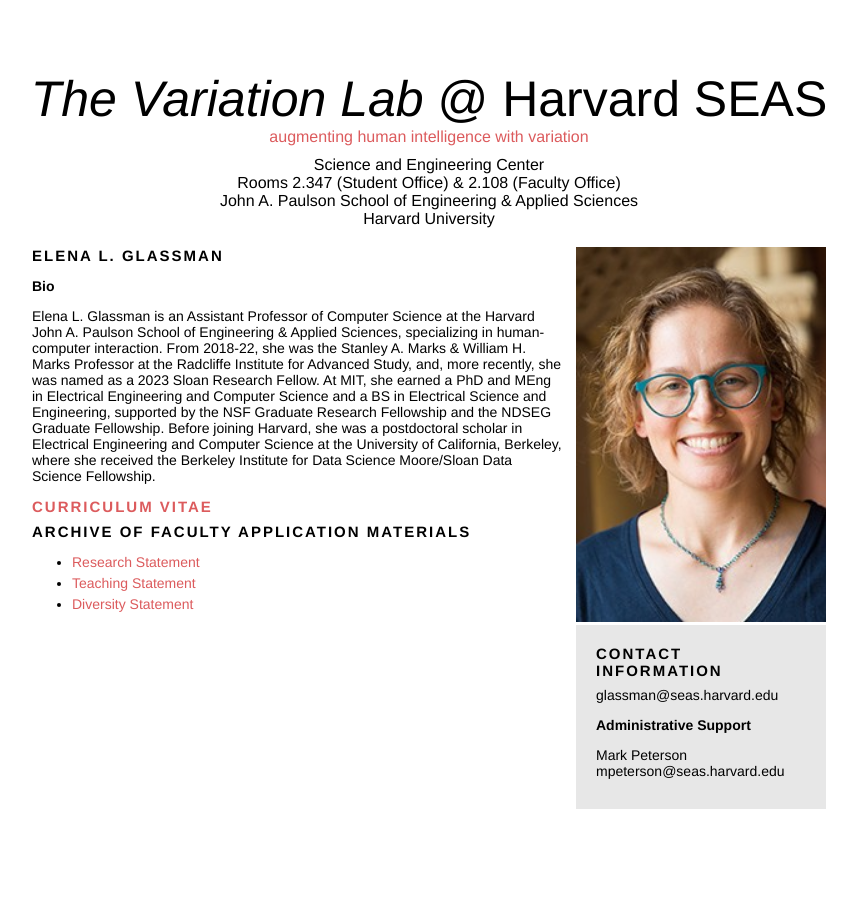
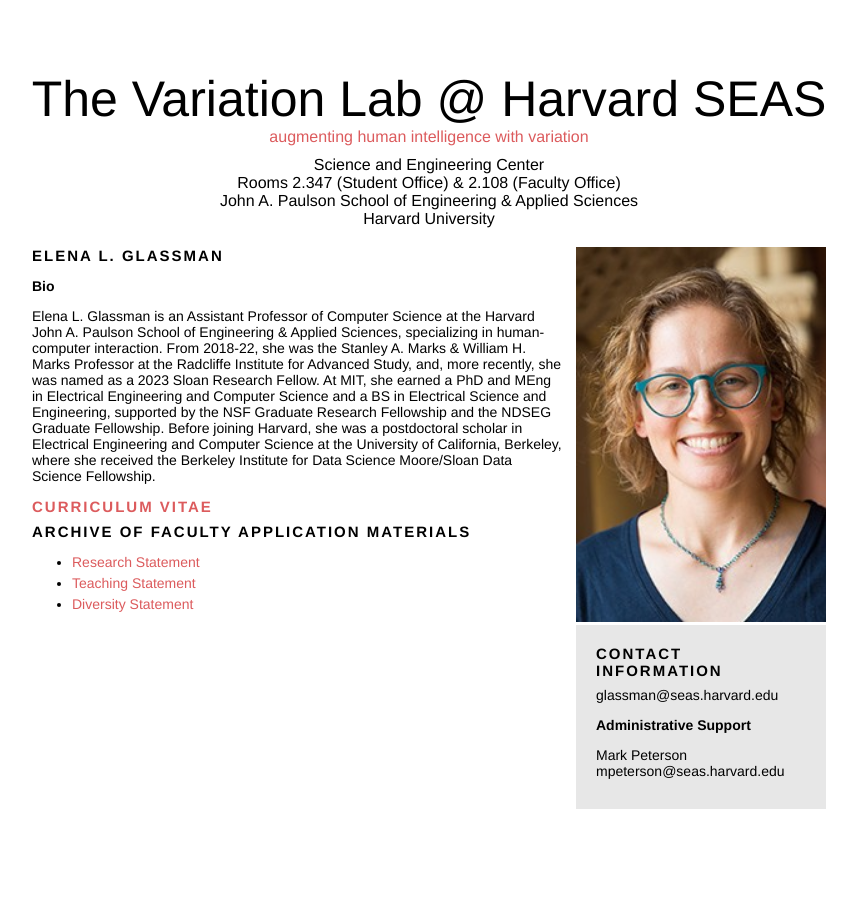
Before and after one commit to eglassman/eglassman.github.io, a Jekyll site: the page built from glassman.html, in a window 1280 px wide. Shown: the whole page, without its empty margins (211-1068 px from the left). Built offline with Jekyll 4.4.1, drawn with Linux system fonts in a browser that asks for light colours.

Commit message:
typo fix

```diff
--- a/glassman.html
+++ b/glassman.html
@@ -1,5 +1,5 @@
 ---
-title: <i>The Variation Lab</i> @ Harvard SEAS
+title: The Variation Lab @ Harvard SEAS
 layout: post
 ---
 
```
